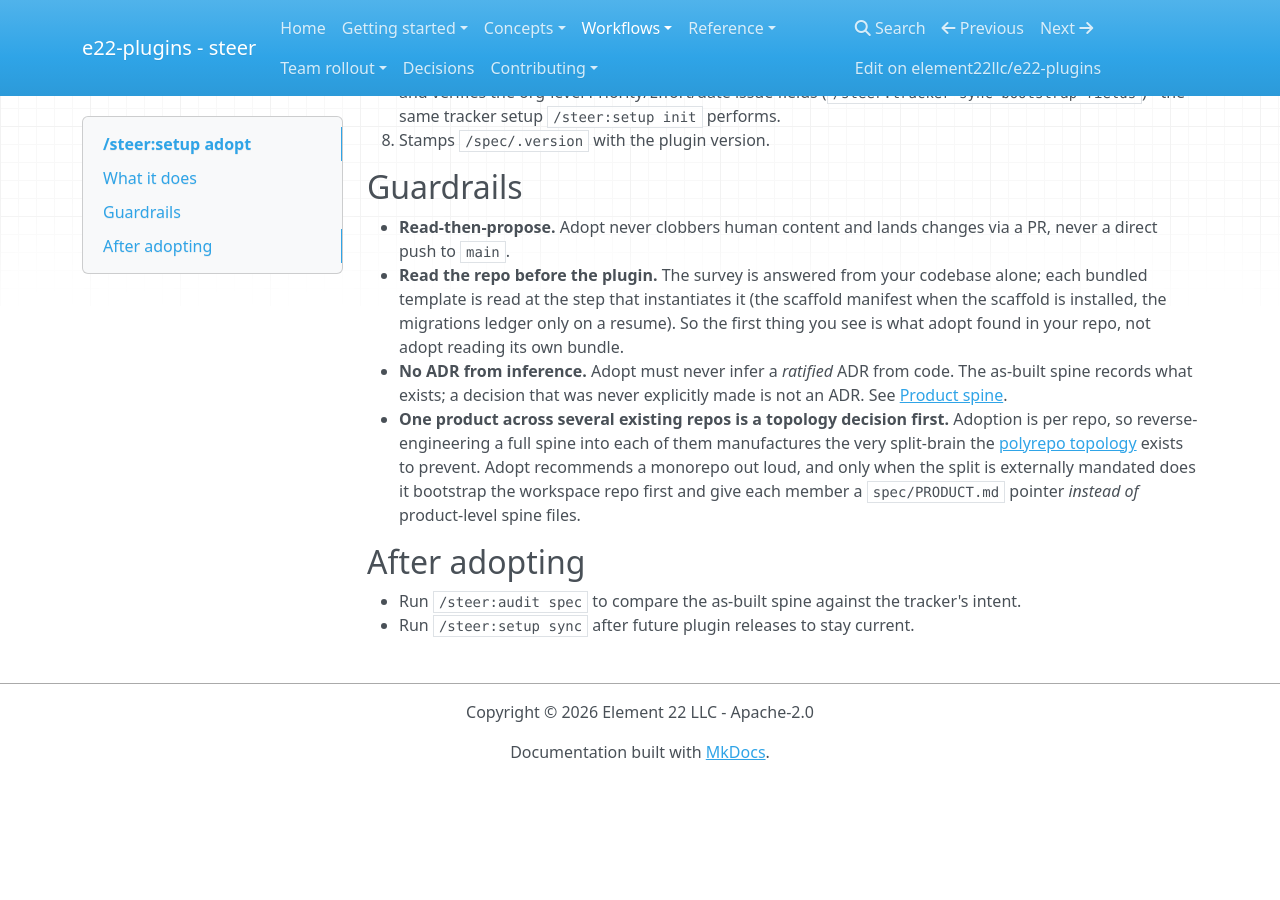
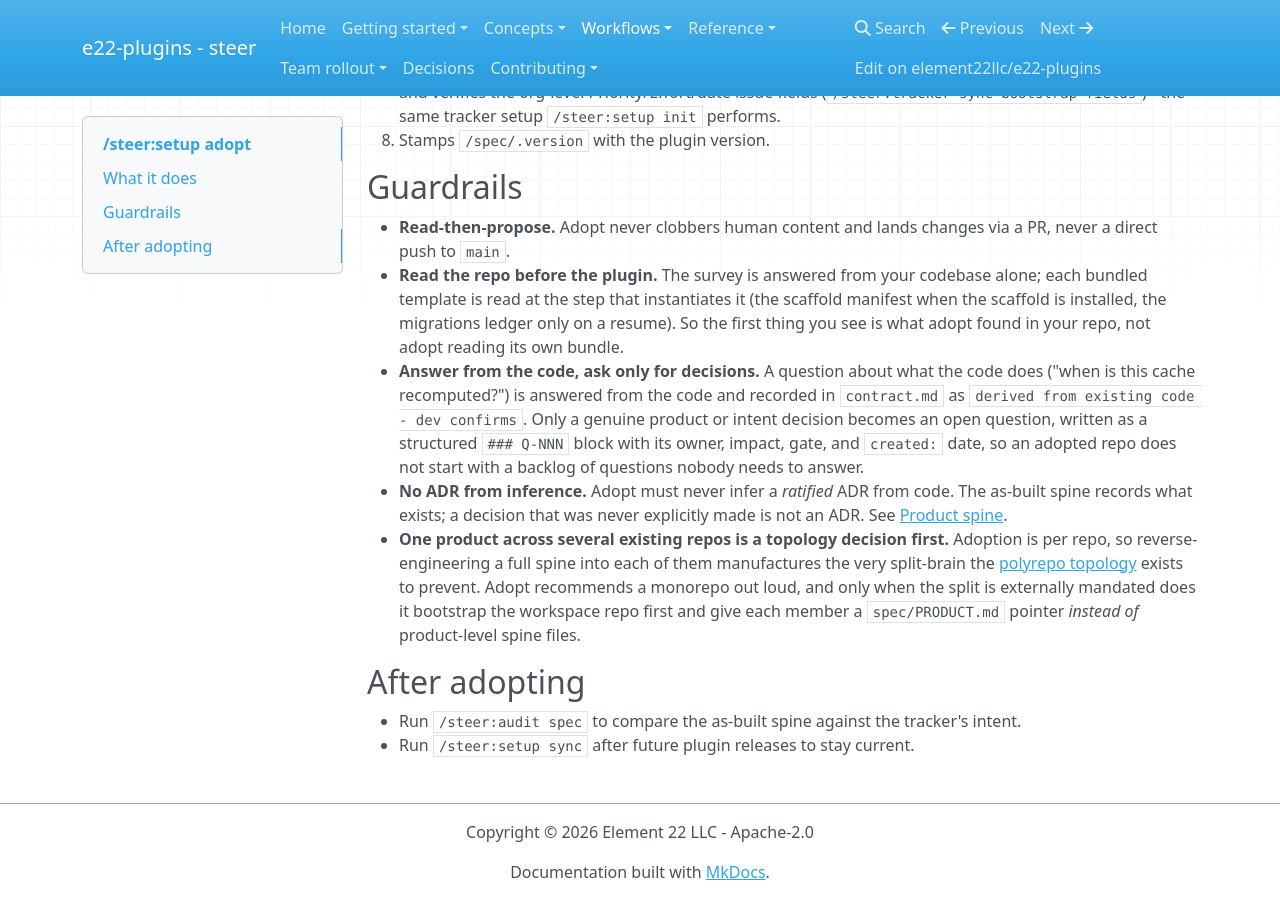
Before and after one commit to element22llc/e22-plugins, an MkDocs documentation site: the page built from docs/workflows/adopt.md, in a window 1280 px wide and 900 px high, scrolled down 849 px. Built offline with MkDocs 1.6.1, drawn with Linux system fonts in a browser that asks for light colours; nearby versions of some CDN libraries; before the commit the page ends 1629 px from its top, so only the background shows below that.

Commit message:
docs: note that adopt answers code-facts from the code
Co-Authored-By: Claude Opus 5.5 (1M context) <noreply@anthropic.com>

```diff
--- a/docs/workflows/adopt.md
+++ b/docs/workflows/adopt.md
@@ -50,6 +50,13 @@ flowchart TD
   scaffold manifest when the scaffold is installed, the migrations ledger only on
   a resume). So the first thing you see is what adopt found in your repo, not
   adopt reading its own bundle.
+- **Answer from the code, ask only for decisions.** A question about what the
+  code does ("when is this cache recomputed?") is answered from the code and
+  recorded in `contract.md` as `derived from existing code - dev confirms`. Only
+  a genuine product or intent decision becomes an open question, written as a
+  structured `### Q-NNN` block with its owner, impact, gate, and `created:` date,
+  so an adopted repo does not start with a backlog of questions nobody needs to
+  answer.
 - **No ADR from inference.** Adopt must never infer a *ratified* ADR from code.
   The as-built spine records what exists; a decision that was never explicitly
   made is not an ADR. See [Product spine](../concepts/product-spine.md).
```
